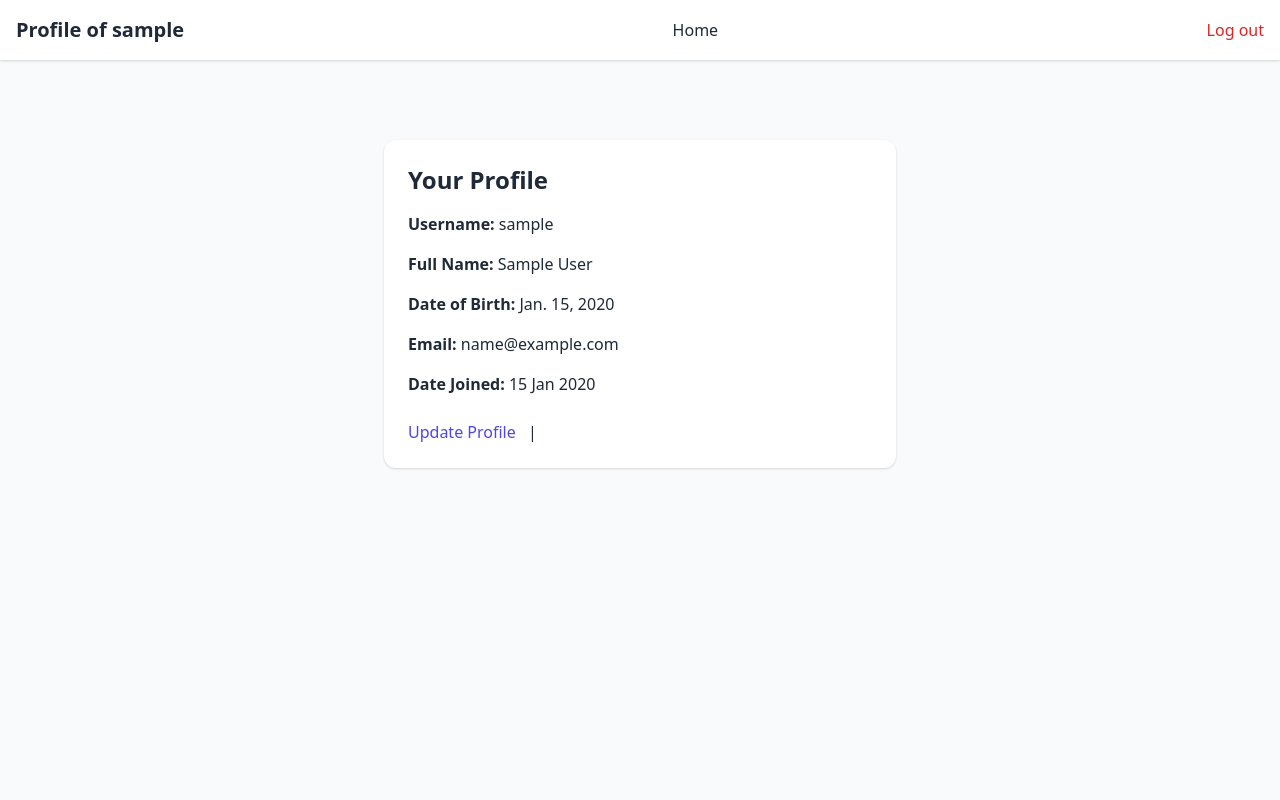
After one commit to thanin66/v-swap-webapplication, a Django app: page /profile/ in a window 1280 px wide. The commit adds this page. Run offline with Django 5.2, Linux system fonts and the light colour scheme; a user stored in the database is signed in; tables that the repository leaves empty hold one stand-in row (values such as "Sample post").

Commit message:
add profile

```diff
--- a/requirements.txt
+++ b/requirements.txt
@@ -5,3 +5,4 @@ djangorestframework-simplejwt>=4.6,<5.0
 djangorestframework-jwt>=1.11,<2.0
 psycopg2>=2.9,<3.0
 django-cors-headers>=3.10,<4.0
+Pillow
--- a/vswap/accounts/models.py
+++ b/vswap/accounts/models.py
@@ -1,8 +1,20 @@
 from django.contrib.auth.models import AbstractUser
 from django.db import models
+from django.utils import timezone
 
 class CustomUser(AbstractUser):
     email = models.EmailField(unique=True)
+    date_of_birth = models.DateField(blank=True, null=True)
 
     def __str__(self):
         return self.username
+
+
+class UserProfile(models.Model):
+    user = models.OneToOneField(CustomUser, on_delete=models.CASCADE)
+    bio = models.TextField(blank=True, null=True)
+    profile_picture = models.ImageField(upload_to='profile_pictures/', blank=True, null=True)
+    created_at = models.DateTimeField(auto_now_add=True)
+    updated_at = models.DateTimeField(auto_now=True)
+    def __str__(self):
+        return f"{self.user.username}'s Profile"
--- /dev/null
+++ b/vswap/accounts/templates/accounts/profile.html
@@ -0,0 +1,52 @@
+<!DOCTYPE html>
+<html lang="en" x-data>
+<head>
+    <meta charset="UTF-8">
+    <meta name="viewport" content="width=device-width, initial-scale=1.0">
+    <title>Profile</title>
+    <script src="https://cdn.jsdelivr.net/npm/alpinejs@3.x.x/dist/cdn.min.js" defer></script>
+    <link href="https://cdn.jsdelivr.net/npm/tailwindcss@2.2.19/dist/tailwind.min.css" rel="stylesheet">
+</head>
+<body class="min-h-screen bg-gray-50 text-gray-800">
+    <nav class="bg-white shadow p-4 flex justify-between items-center">
+        <h1 class="text-xl font-semibold">Profile of {{ user.username }}</h1>
+        <a href="{% url 'home' %}" class="text-black-600 hover:underline">Home</a>
+        <a href="{% url 'logout' %}" class="text-red-600 hover:underline">Log out</a>
+    </nav>
+
+    <main class="flex flex-col items-center justify-center mt-20">
+        <div class="bg-white rounded-xl shadow p-6 w-full max-w-lg">
+            <h2 class="text-2xl font-bold mb-4">Your Profile</h2>
+            <ul class="space-y-4">
+                {% if user.profile.profile_picture %}
+                    <li class="flex items-center space-x-4">
+                        <img src="{{ user.profile.profile_picture.url }}" alt="Profile Picture" class="w-24 h-24 rounded-full shadow">
+                        <div>
+                            <strong>Profile Picture</strong>
+                        </div>
+                    </li>
+                {% endif %}
+
+                <li><strong>Username:</strong> {{ user.username }}</li>
+
+                <li><strong>Full Name:</strong>
+                    {{ user.first_name }} {{ user.last_name }}
+                </li>
+
+                <li><strong>Date of Birth:</strong>
+                    {{ user.date_of_birth}}
+                </li>
+
+                {% if user.profile.bio %}
+                    <li><strong>Bio:</strong> {{ user.profile.bio }}</li>
+                {% endif %}
+
+                <li><strong>Email:</strong> {{ user.email }}</li>
+                <li><strong>Date Joined:</strong> {{ user.date_joined|date:"d M Y" }}</li>
+            </ul>
+
+            <div class="mt-6">
+                <a href="{% url 'update_profile' %}" class="text-indigo-600 hover:underline">Update Profile</a>
+                <span class="mx-2">|</span>
+            </div>
+        </div>
--- a/vswap/accounts/templates/accounts/register.html
+++ b/vswap/accounts/templates/accounts/register.html
@@ -35,6 +35,12 @@
       </div>
 
       <div>
+        <label for="date_of_birth" class="block text-sm font-medium text-gray-700">Date of Birth</label>
+        <input type="date" name="date_of_birth" id="date_of_birth" required
+               class="mt-1 block w-full rounded-lg border border-gray-300 shadow-sm focus:ring-indigo-500 focus:border-indigo-500 px-3 py-2">
+      </div>
+
+      <div>
         <label for="email" class="block text-sm font-medium text-gray-700">Email</label>
         <input type="email" name="email" id="email" required
                class="mt-1 block w-full rounded-lg border border-gray-300 shadow-sm focus:ring-indigo-500 focus:border-indigo-500 px-3 py-2">
--- a/vswap/accounts/urls.py
+++ b/vswap/accounts/urls.py
@@ -6,4 +6,7 @@ urlpatterns = [
     path("", views.login_view, name="login"),
     path("logout/", views.logout_view, name="logout"),
     path("home/", views.home_view, name="home"),
+    path("profile/", views.profile_view, name="profile"),
+    path("update_profile/", views.user_update_view, name="update_profile"),
+    path("login/", views.login_view, name="login"),
 ]
--- a/vswap/accounts/views.py
+++ b/vswap/accounts/views.py
@@ -2,10 +2,11 @@ from django.shortcuts import render
 
 # Create your views here.
 from django.shortcuts import render, redirect
-from django.contrib.auth import login, authenticate, logout
-from .forms import CustomUserCreationForm
+from django.contrib.auth import login, authenticate, logout, update_session_auth_hash
+from .forms import CustomUserChangeForm, CustomUserCreationForm
 from django.contrib.auth.forms import AuthenticationForm
 from django.contrib.auth.decorators import login_required
+
 
 def register_view(request):
     if request.method == "POST":
@@ -33,6 +34,24 @@ def logout_view(request):
     logout(request)
     return redirect("login")
 
+
+def profile_view(request):
+    if request.user.is_authenticated:
+        return render(request, "accounts/profile.html", {"user": request.user})
+    else:
+        return redirect("login")
+
+
+def user_update_view(request):
+    if request.method == "POST":
+        form = CustomUserChangeForm(request.POST, instance=request.user)
+        if form.is_valid():
+            form.save()
+            return redirect("profile")
+    else:
+        form = CustomUserChangeForm(instance=request.user)
+    return render(request, "accounts/update_profile.html", {"form": form})
+
 @login_required
 def home_view(request):
     return render(request, "accounts/home.html")
```
Also changed, not shown: vswap/accounts/forms.py (+12 -0 lines), vswap/accounts/templates/accounts/home.html (+5 -10 lines), vswap/accounts/templates/accounts/update_profile.html (added, +55 -0 lines), vswap/accounts/migrations/0002_userprofile.py (added), vswap/accounts/migrations/0003_userprofile_created_at_userprofile_date_of_birth_and_more.py (added), vswap/accounts/migrations/0004_customuser_date_of_birth.py (added).
